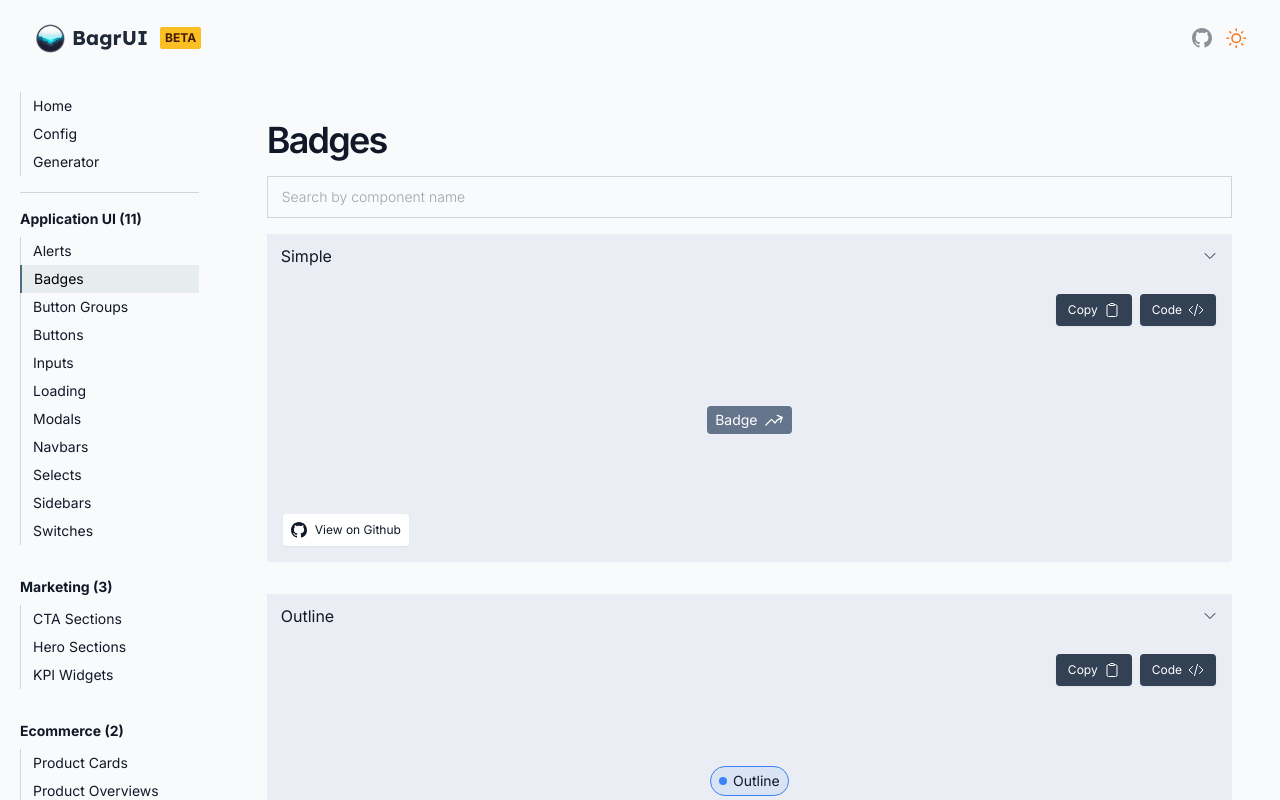
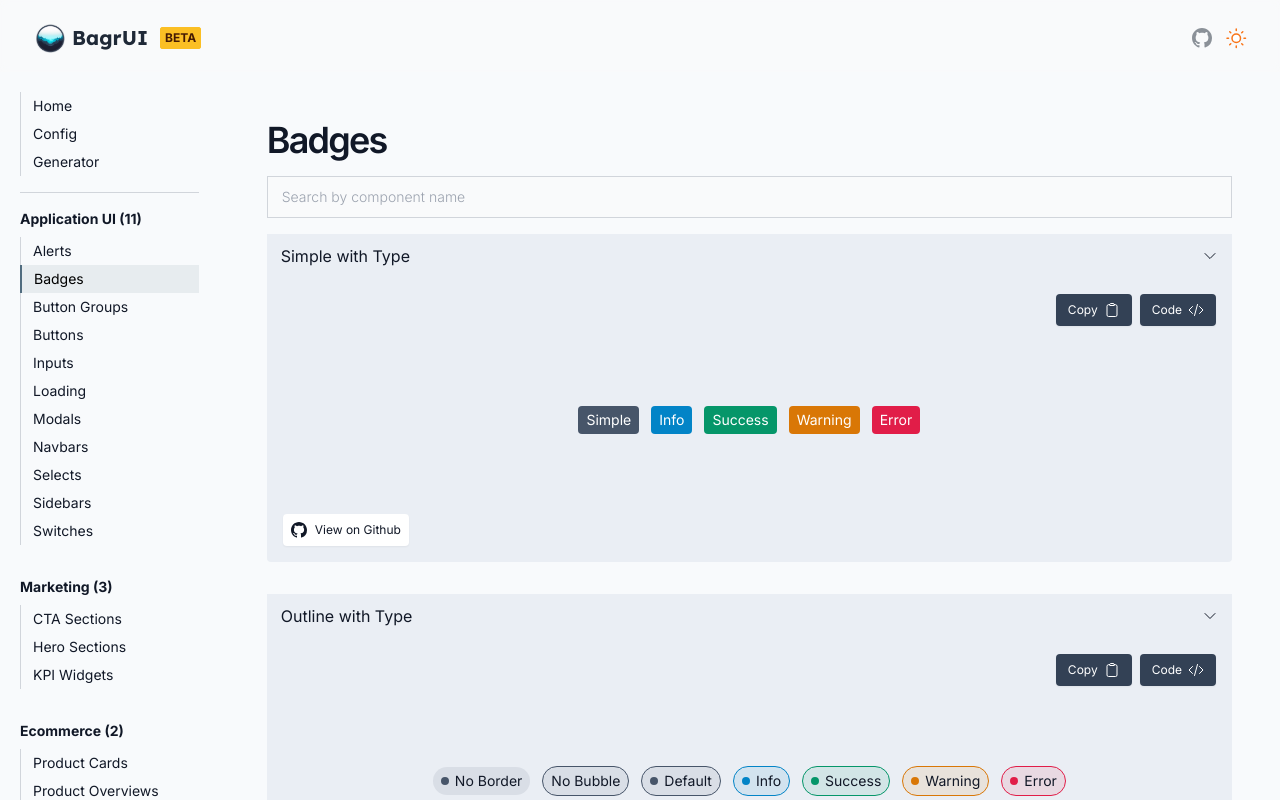
Before and after one commit to kiko-g/bagr-ui, a Next.js app: page /application-ui/badges in a window 1280 px wide. Shown: the top 800 px of the page. Built offline with nearby package versions, Linux system fonts and the light colour scheme.

Commit message:
update badges

```diff
--- a/components/application-ui/badges/BadgeOutline.tsx
+++ b/components/application-ui/badges/BadgeOutline.tsx
@@ -1,10 +1,67 @@
 import React from "react"
+import clsx from "clsx"
 
-export function BadgeOutline() {
+type Props = {
+  type?: undefined | "success" | "error" | "warning" | "info"
+  noBubble?: boolean
+  noBorder?: boolean
+  children?: React.ReactNode
+}
+
+export function BadgeOutline({ type, noBubble = false, noBorder = false, children }: Props) {
   return (
-    <div className="inline-flex items-center justify-center gap-0.5 rounded-full border border-blue-500 bg-blue-500/10 px-2 py-1 text-gray-900 dark:border-blue-400 dark:bg-blue-400/30 dark:text-white lg:gap-1.5">
-      <span className="inline-flex h-2 w-2 rounded-full bg-blue-500" />
-      <div className="text-sm">Outline</div>
+    <div
+      className={clsx(
+        "inline-flex items-center justify-center gap-0.5 rounded-full border  px-2 py-1 lg:gap-1.5",
+        type === "info" &&
+          "border-sky-600 bg-sky-600/10 text-gray-900 dark:border-sky-400 dark:bg-sky-400/30 dark:text-white",
+        type === "error" &&
+          "border-rose-600 bg-rose-600/10 text-gray-900 dark:border-rose-400 dark:bg-rose-400/30 dark:text-white",
+        type === "warning" &&
+          "border-amber-600 bg-amber-600/10 text-gray-900 dark:border-amber-400 dark:bg-amber-400/30 dark:text-white",
+        type === "success" &&
+          "border-emerald-600 bg-emerald-600/10 text-gray-900 dark:border-emerald-400 dark:bg-emerald-400/30 dark:text-white",
+        type === undefined &&
+          "border-slate-600 bg-slate-600/10 text-gray-900 dark:border-slate-400 dark:bg-slate-400/30 dark:text-white",
+        noBorder && "border-0",
+      )}
+    >
+      {noBubble ? null : (
+        <span
+          className={clsx(
+            "inline-flex h-2 w-2 rounded-full",
+            type === "info" && "bg-sky-600",
+            type === "error" && "bg-rose-600",
+            type === "warning" && "bg-amber-600",
+            type === "success" && "bg-emerald-600",
+            type === undefined && "bg-slate-600",
+          )}
+        />
+      )}
+      {children ? children : <div className="text-sm">Outline Badge</div>}
     </div>
   )
 }
+
+// Usage
+function Usage() {
+  return (
+    <div className="flex w-full max-w-full flex-row flex-wrap items-center justify-center gap-3 xl:max-w-xl">
+      <BadgeOutline>
+        <span className="text-sm">Outline</span>
+      </BadgeOutline>
+      <BadgeOutline type="info">
+        <span className="text-sm">Info</span>
+      </BadgeOutline>
+      <BadgeOutline type="success">
+        <span className="text-sm">Success</span>
+      </BadgeOutline>
+      <BadgeOutline type="warning">
+        <span className="text-sm">Warning</span>
+      </BadgeOutline>
+      <BadgeOutline type="error">
+        <span className="text-sm">Error</span>
+      </BadgeOutline>
+    </div>
+  )
+}
--- a/components/application-ui/badges/BadgeSimple.tsx
+++ b/components/application-ui/badges/BadgeSimple.tsx
@@ -1,11 +1,47 @@
 import React from "react"
-import { ArrowTrendingUpIcon } from "@heroicons/react/24/outline"
+import clsx from "clsx"
 
-export function BadgeSimple() {
+type Props = {
+  type?: undefined | "success" | "error" | "warning" | "info"
+  children?: React.ReactNode
+}
+
+export function BadgeSimple({ type, children }: Props) {
   return (
-    <div className="inline-flex items-center justify-center gap-0.5 rounded bg-slate-500 px-2 py-1 text-white dark:bg-slate-300/30 dark:text-white lg:gap-1.5">
-      <div className="text-sm">Badge</div>
-      <ArrowTrendingUpIcon className="h-5 w-5" />
+    <div
+      className={clsx(
+        "inline-flex items-center justify-center gap-0.5 rounded px-2 py-1 lg:gap-1.5",
+        type === "info" && "bg-sky-600 text-white",
+        type === "error" && "bg-rose-600 text-white",
+        type === "warning" && "bg-amber-600 text-white",
+        type === "success" && "bg-emerald-600 text-white",
+        type === undefined && "bg-slate-600 text-white",
+      )}
+    >
+      {children ? children : <div className="text-sm">Simple Badge</div>}
     </div>
   )
 }
+
+// Usage Example
+function Usage() {
+  return (
+    <div className="flex w-full max-w-full flex-row flex-wrap items-center justify-center gap-3 xl:max-w-xl">
+      <BadgeSimple>
+        <span className="text-sm">Simple</span>
+      </BadgeSimple>
+      <BadgeSimple type="info">
+        <span className="text-sm">Info</span>
+      </BadgeSimple>
+      <BadgeSimple type="success">
+        <span className="text-sm">Success</span>
+      </BadgeSimple>
+      <BadgeSimple type="warning">
+        <span className="text-sm">Warning</span>
+      </BadgeSimple>
+      <BadgeSimple type="error">
+        <span className="text-sm">Error</span>
+      </BadgeSimple>
+    </div>
+  )
+}
--- a/pages/application-ui/badges.tsx
+++ b/pages/application-ui/badges.tsx
@@ -11,20 +11,54 @@ export default function Badges() {
       title="Badges"
       components={[
         {
-          name: "Simple",
+          name: "Simple with Type",
           path: `${base}/BadgeSimple.tsx`,
           component: (
-            <div className="flex w-full max-w-full flex-row flex-wrap items-center justify-center gap-3 xl:max-w-xl">
-              <BadgeSimple />
+            <div className="flex w-full max-w-full flex-row flex-wrap items-center justify-center gap-3 xl:max-w-3xl">
+              <BadgeSimple>
+                <span className="text-sm">Simple</span>
+              </BadgeSimple>
+              <BadgeSimple type="info">
+                <span className="text-sm">Info</span>
+              </BadgeSimple>
+              <BadgeSimple type="success">
+                <span className="text-sm">Success</span>
+              </BadgeSimple>
+              <BadgeSimple type="warning">
+                <span className="text-sm">Warning</span>
+              </BadgeSimple>
+              <BadgeSimple type="error">
+                <span className="text-sm">Error</span>
+              </BadgeSimple>
             </div>
           ),
         },
         {
-          name: "Outline",
+          name: "Outline with Type",
           path: `${base}/BadgeOutline.tsx`,
           component: (
-            <div className="flex w-full max-w-full flex-row flex-wrap items-center justify-center gap-3 xl:max-w-xl">
-              <BadgeOutline />
+            <div className="flex w-full max-w-full flex-row flex-wrap items-center justify-center gap-3 xl:max-w-3xl">
+              <BadgeOutline noBorder>
+                <span className="text-sm">No Border</span>
+              </BadgeOutline>
+              <BadgeOutline noBubble>
+                <span className="text-sm">No Bubble</span>
+              </BadgeOutline>
+              <BadgeOutline>
+                <span className="text-sm">Default</span>
+              </BadgeOutline>
+              <BadgeOutline type="info">
+                <span className="text-sm">Info</span>
+              </BadgeOutline>
+              <BadgeOutline type="success">
+                <span className="text-sm">Success</span>
+              </BadgeOutline>
+              <BadgeOutline type="warning">
+                <span className="text-sm">Warning</span>
+              </BadgeOutline>
+              <BadgeOutline type="error">
+                <span className="text-sm">Error</span>
+              </BadgeOutline>
             </div>
           ),
         },
```
